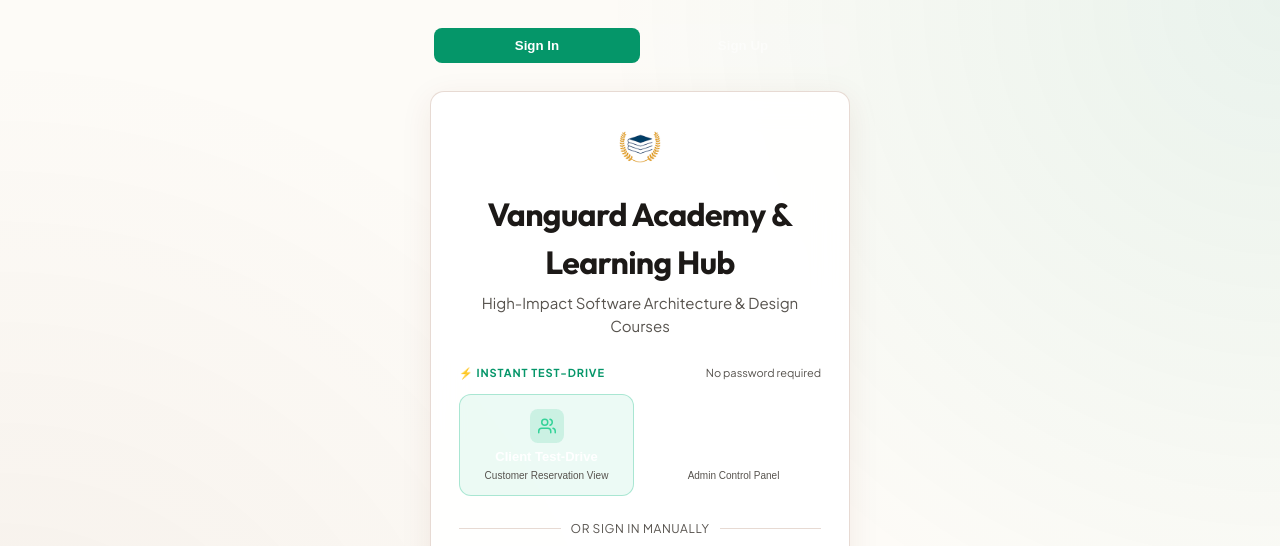
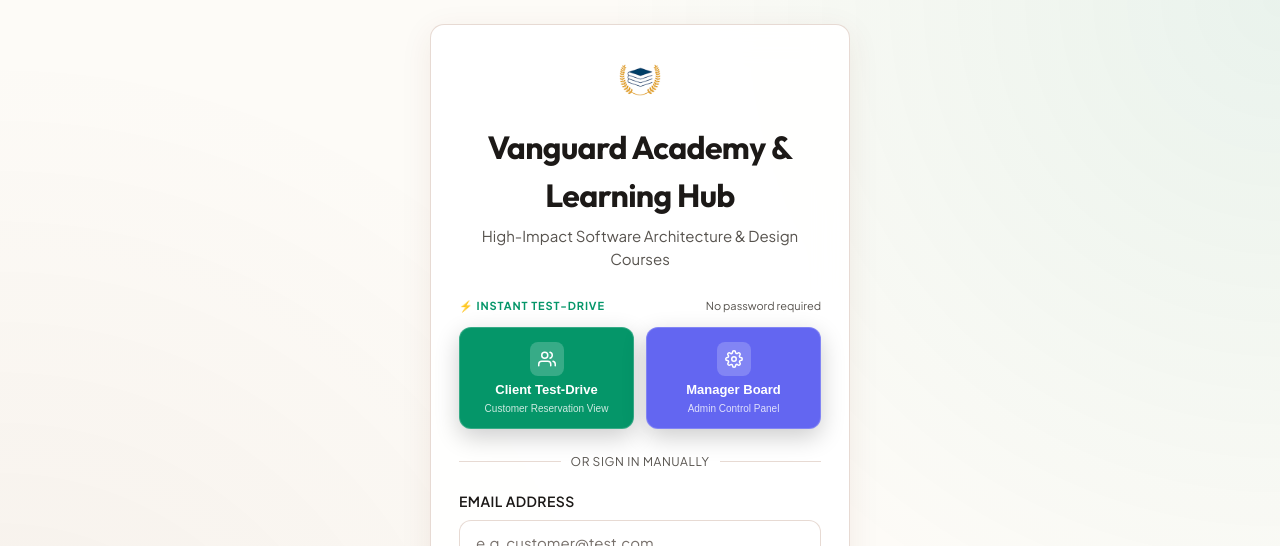
Before and after one commit to RadoMatas/NativeBooking, a React (Vite) app: page / in a window 1280 px wide. Shown: the top 546 px of the page. Built offline with nearby package versions, Linux system fonts and the light colour scheme; no server answers; the database is empty.

Commit message:
style: remove top sign-in tabs and make test drive buttons more prominent

```diff
--- a/src/pages/login.tsx
+++ b/src/pages/login.tsx
@@ -106,52 +106,6 @@ export default function Login() {
           onValueChange={(val) => setIsSignUpMode(val === 'signup')}
           style={{ width: '100%', maxWidth: '420px', margin: '0 auto', display: 'flex', flexDirection: 'column' }}
         >
-          <Tabs.List style={{
-            display: 'flex',
-            background: 'rgba(255,255,255,0.05)',
-            borderRadius: '12px',
-            padding: '4px',
-            marginBottom: '24px',
-            position: 'relative'
-          }}>
-            {['signin', 'signup'].map((tabValue) => {
-              const isActive = (tabValue === 'signup') === isSignUpMode;
-              return (
-                <Tabs.Tab
-                  key={tabValue}
-                  value={tabValue}
-                  style={{
-                    flex: 1,
-                    padding: '10px',
-                    background: 'transparent',
-                    border: 'none',
-                    color: isActive ? '#fff' : 'rgba(255,255,255,0.5)',
-                    fontWeight: 600,
-                    cursor: 'pointer',
-                    position: 'relative',
-                    zIndex: 1,
-                    transition: 'color 0.2s ease'
-                  }}
-                >
-                  {tabValue === 'signin' ? 'Sign In' : 'Sign Up'}
-
-                  {isActive && (
-                    <motion.div
-                      layoutId="activeTab"
-                      style={{
-                        position: 'absolute',
-                        inset: 0,
-                        background: 'var(--accent-color)',
-                        borderRadius: '8px',
-                        zIndex: -1
-                      }}
-                      transition={{ type: "spring", stiffness: 300, damping: 30 }}
-                    />
-                  )}
-                </Tabs.Tab>
-              )
-            })}
-          </Tabs.List>
 
           <Tabs.Panel value={isSignUpMode ? 'signup' : 'signin'}>
             <form
@@ -205,7 +159,7 @@ export default function Login() {
             </div>
 
             <div style={{ display: 'grid', gridTemplateColumns: '1fr 1fr', gap: '12px' }}>
-              <button
+              <AnimatedButton
                 type="button"
                 onClick={() => handleDemoLogin('customer')}
                 disabled={isLoggingIn}
@@ -216,21 +170,22 @@ export default function Login() {
                   gap: '6px',
                   padding: '14px 12px',
                   borderRadius: '12px',
-                  background: 'rgba(16, 185, 129, 0.08)',
-                  border: '1px solid rgba(16, 185, 129, 0.3)',
+                  background: 'var(--accent-color)',
+                  border: '1px solid rgba(255, 255, 255, 0.2)',
+                  boxShadow: '0 8px 24px rgba(0, 0, 0, 0.2)',
                   color: '#ffffff',
                   cursor: 'pointer',
                   transition: 'all 0.2s ease',
                 }}
               >
-                <div style={{ padding: '8px', borderRadius: '8px', background: 'rgba(16, 185, 129, 0.15)', color: '#34d399', display: 'flex' }}>
+                <div style={{ padding: '8px', borderRadius: '8px', background: 'rgba(255, 255, 255, 0.2)', color: '#ffffff', display: 'flex' }}>
                   <UsersIcon size={18} />
                 </div>
                 <div style={{ fontSize: '13px', fontWeight: 700 }}>Client Test-Drive</div>
-                <div style={{ fontSize: '10px', color: 'var(--text-secondary)' }}>Customer Reservation View</div>
-              </button>
+                <div style={{ fontSize: '10px', color: 'rgba(255,255,255,0.8)' }}>Customer Reservation View</div>
+              </AnimatedButton>
 
-              <button
+              <AnimatedButton
                 type="button"
                 onClick={() => handleDemoLogin('admin')}
                 disabled={isLoggingIn}
@@ -241,19 +196,20 @@ export default function Login() {
                   gap: '6px',
                   padding: '14px 12px',
                   borderRadius: '12px',
-                  background: 'rgba(255, 255, 255, 0.03)',
-                  border: '1px solid rgba(255, 255, 255, 0.1)',
+                  background: '#6366f1',
+                  border: '1px solid rgba(255, 255, 255, 0.2)',
+                  boxShadow: '0 8px 24px rgba(0, 0, 0, 0.2)',
                   color: '#ffffff',
                   cursor: 'pointer',
                   transition: 'all 0.2s ease',
                 }}
               >
-                <div style={{ padding: '8px', borderRadius: '8px', background: 'rgba(255, 255, 255, 0.08)', color: '#ffffff', display: 'flex' }}>
+                <div style={{ padding: '8px', borderRadius: '8px', background: 'rgba(255, 255, 255, 0.2)', color: '#ffffff', display: 'flex' }}>
                   <SettingsIcon size={18} />
                 </div>
                 <div style={{ fontSize: '13px', fontWeight: 700 }}>Manager Board</div>
-                <div style={{ fontSize: '10px', color: 'var(--text-secondary)' }}>Admin Control Panel</div>
-              </button>
+                <div style={{ fontSize: '10px', color: 'rgba(255,255,255,0.8)' }}>Admin Control Panel</div>
+              </AnimatedButton>
             </div>
           </div>
         )}
```
